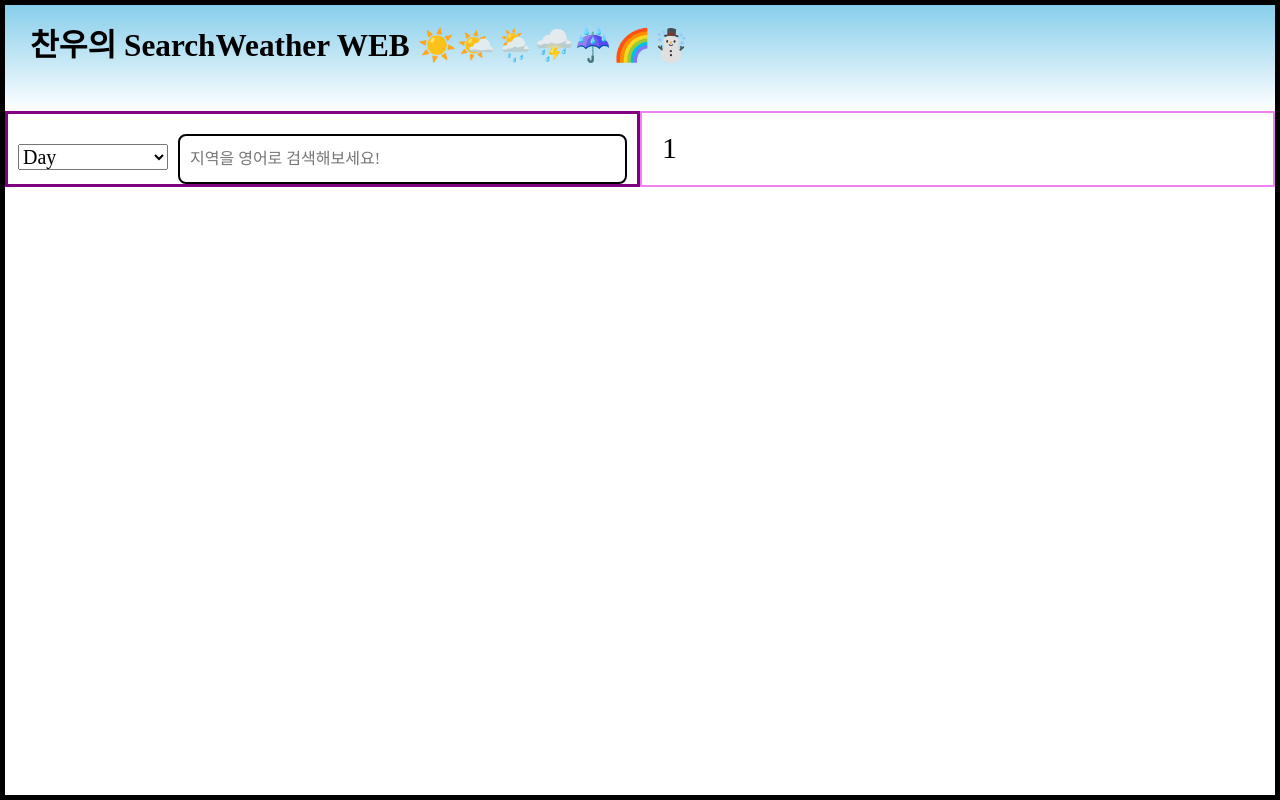
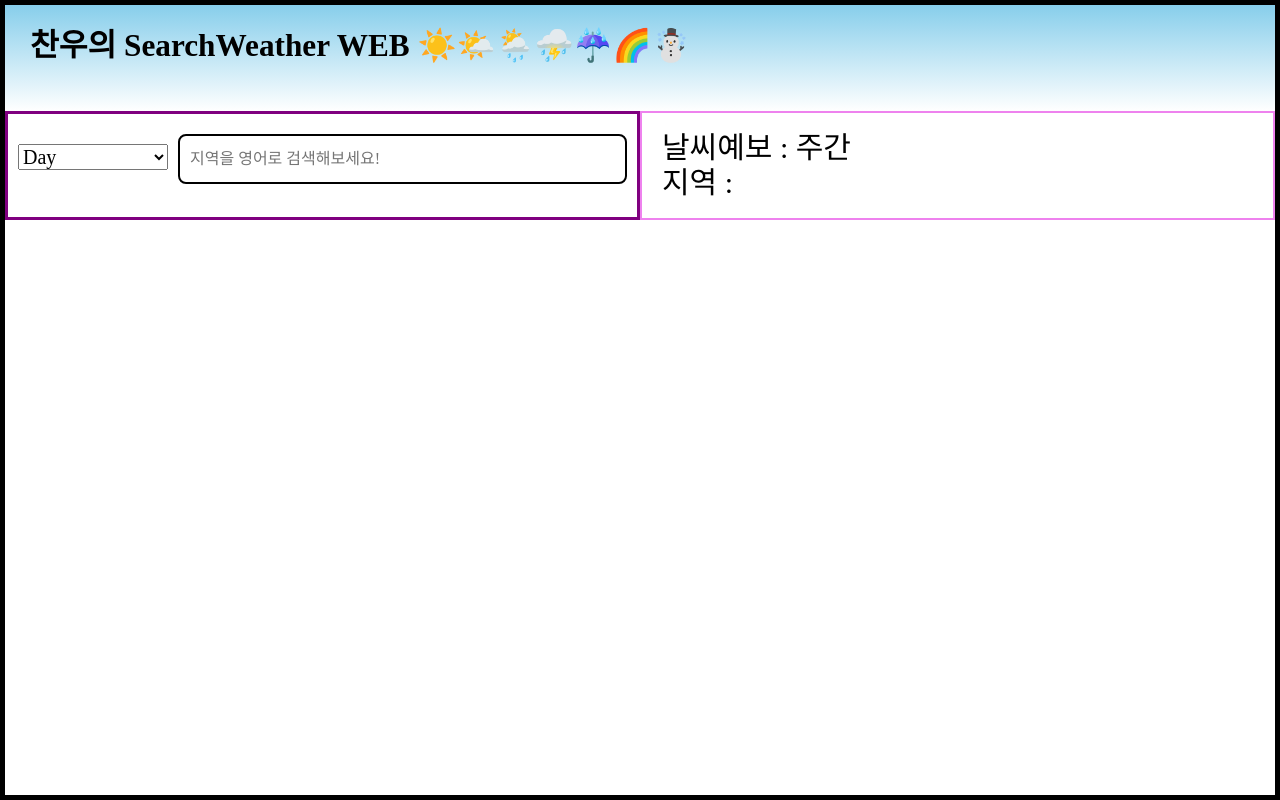
Before and after one commit to GO-SOPT-WEB/ChanwooJeong, a React (Vite) app in the folder Week4-0506/SearchWeather/: page /1 in a window 1280 px wide. Built offline with nearby package versions, Linux system fonts and the light colour scheme; a web font is replaced by a local one.

Commit message:
[style] : style 변경

```diff
--- a/Week4-0506/SearchWeather/src/pages/WeatherInfoSection.jsx
+++ b/Week4-0506/SearchWeather/src/pages/WeatherInfoSection.jsx
@@ -7,17 +7,26 @@ const Wrapper = styled.div`
   padding: 2rem;
 
   border: 2px solid violet;
+`;
+const InfoBox = styled.div`
+  display: flex;
+  flex-direction: column;
+  gap: 0.5rem;
+
+  span {
     font-size: 3rem;
-`
-
+  }
+`;
 
 const WeatherInfoSection = () => {
-
-    const {period ,area} = useParams()
+  const { period, area } = useParams();
 
   return (
     <Wrapper>
-            {period} {area}
+      <InfoBox>
+        <span>날씨예보 : {period === "day" ? "오늘" : "주간"} </span>
+        <span> 지역 : {area}</span>
+      </InfoBox>
       <Outlet />
     </Wrapper>
   );
```
Lines whose indentation alone changed are shown as unchanged.
